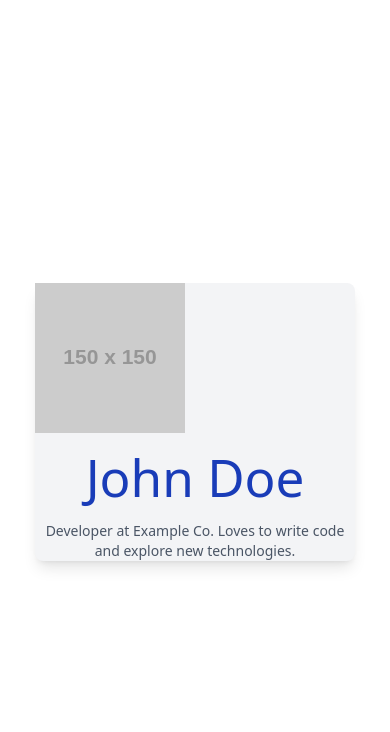
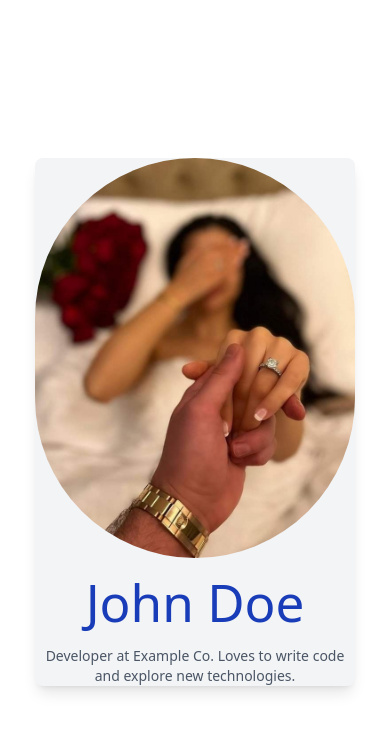
Before and after one commit to NonsoTheTechGuy/alx-fe-reactjs, a React (Vite) app in the folder tailwind-react-integration/: page / in a window 390 px wide. Shown: the top 732 px of the page. Built offline with nearby package versions, Linux system fonts and the light colour scheme.

Commit message:
Responsive Design Implementation Using Tailwind CSS.

```diff
--- a/tailwind-react-integration/src/components/UserProfile.jsx
+++ b/tailwind-react-integration/src/components/UserProfile.jsx
@@ -1,7 +1,9 @@
+import Marriagejpg from '../images/marriage.jpg';
 function UserProfile() {
   return (
     <div className="user-profile bg-gray-100 sm:p-4 md:p-8 max-w-xs md:max-w-sm mx-auto my-20 rounded-lg shadow-lg">
-      <img src="https://via.placeholder.com/150 rounded-full sm:w-24 sm:h-24 md:w-36 md:h-36 mx-auto" alt="User" />
+      <img src={Marriagejpg}
+      className="rounded-full sm:w-24 sm:h-24 md:w-36 md:h-36 mx-auto" alt="User" />
       <h1 className="sm:text-lg md:text-xl text-blue-800 my-4">John Doe</h1>
       <p className="text-sm md:text-base text-gray-600">Developer at Example Co. Loves to write code and explore new technologies.</p>
     </div>
```
Also changed, not shown: tailwind-react-integration/src/images/marriage.jpg (added).
